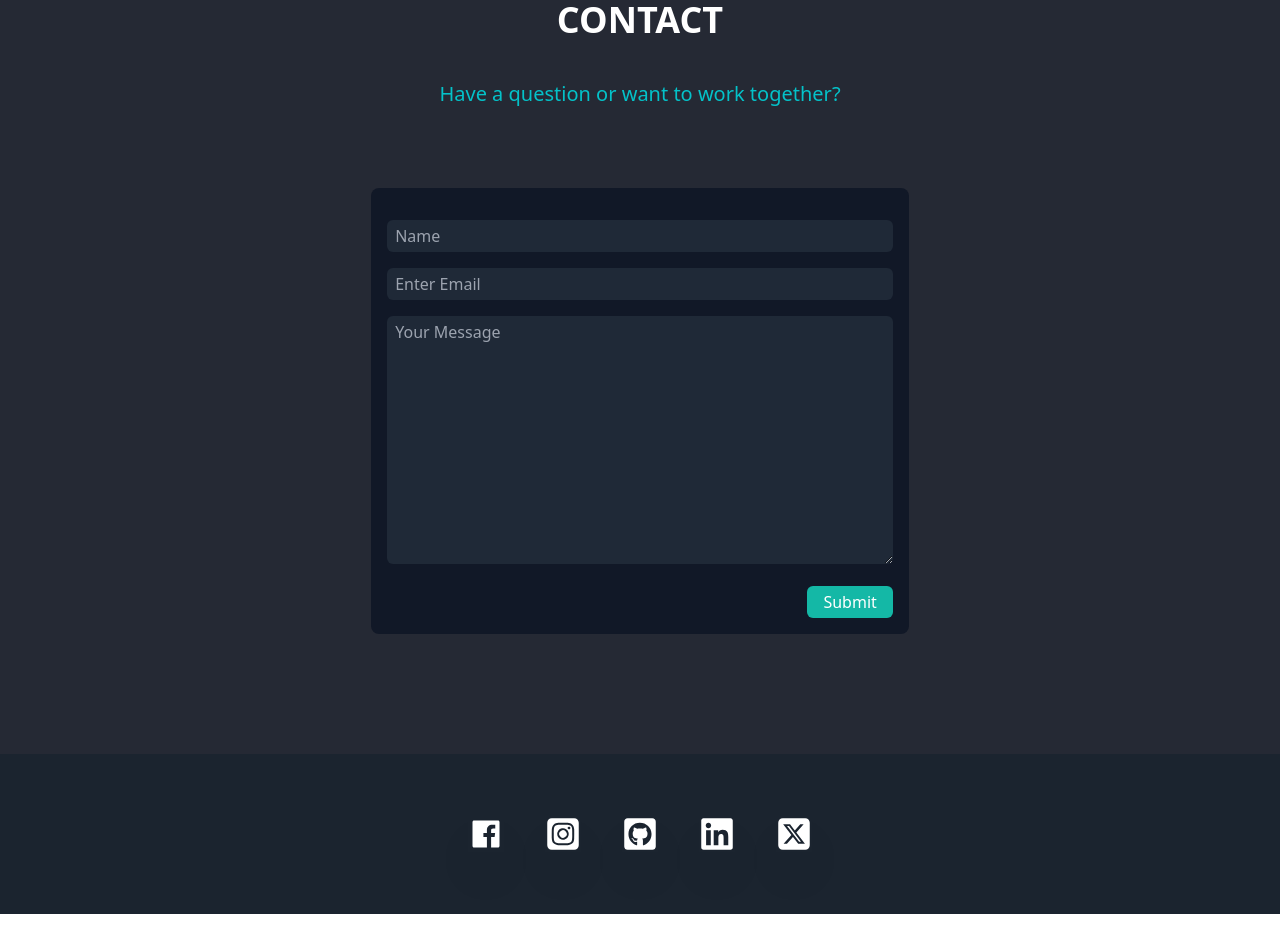
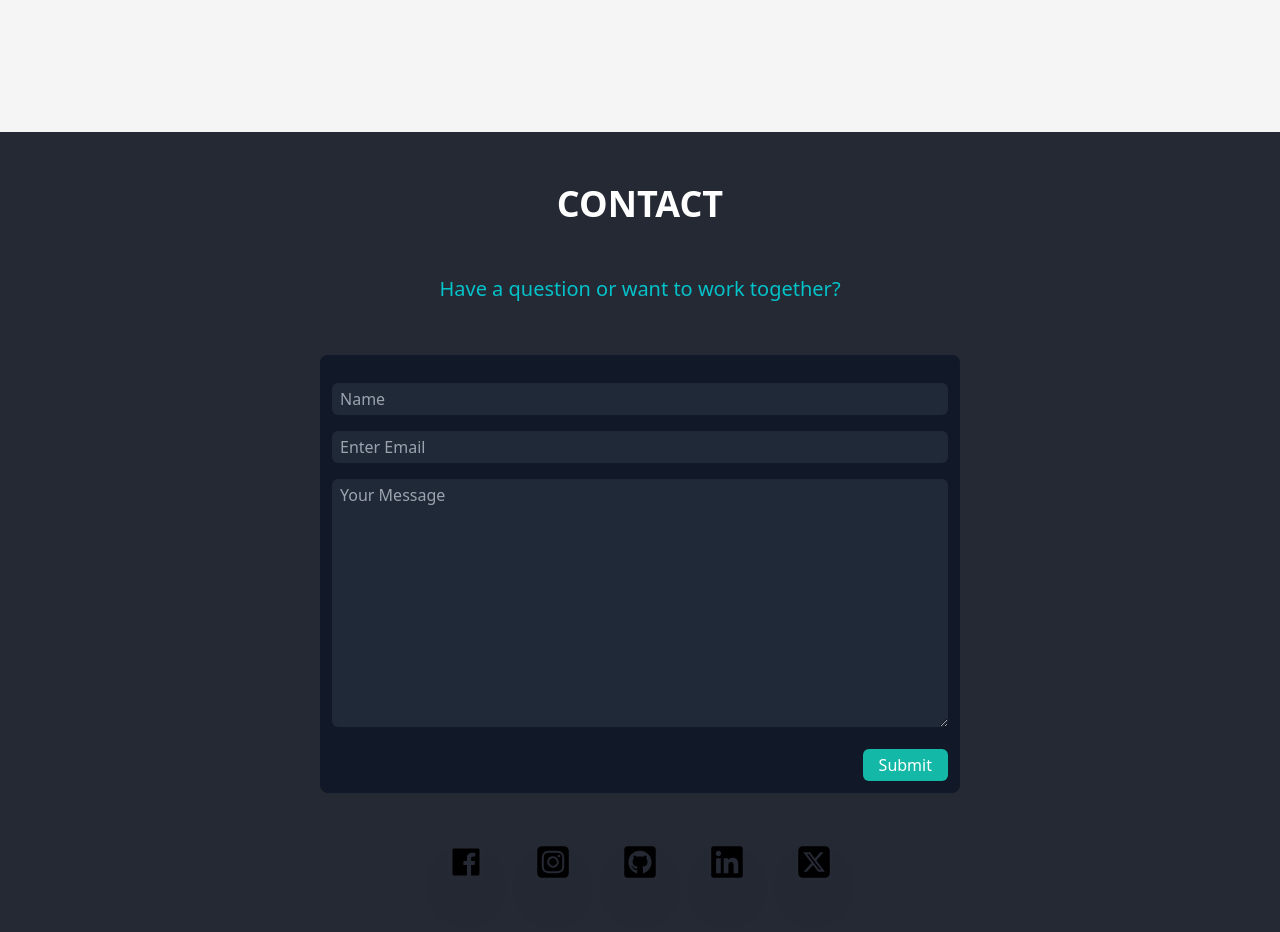
Before and after one commit to ThihaLinn/portfolio, a Next.js app: page / in a window 1280 px wide. Shown: the part 2440-3372 px from the top of the page. Built offline with nearby package versions, Linux system fonts and the light colour scheme.

Commit message:
add some res

```diff
--- a/src/components/About.tsx
+++ b/src/components/About.tsx
@@ -80,7 +80,7 @@ const About = () => {
 
   return (
     <div
-      className="xl:h-[100vh]  bg-[#FFFFFF]  lg:w-[70%] xl:w-[70%] md:w-[70%] sm:w-[80%] w-[90%] mx-auto py-7"
+      className="  bg-[#FFFFFF]  lg:w-[70%] xl:w-[70%] md:w-[70%] sm:w-[80%] w-[90%] mx-auto py-7 "
       id="2"
     >
       <div className="text-4xl font-bold text-gray-500 text-center ">
--- a/src/components/Contact.tsx
+++ b/src/components/Contact.tsx
@@ -42,17 +42,17 @@ const Contact = () => {
   ];
 
   return (
-    <div className="min-h-[100vh] bg-[#252934] " id="4">
-      <div className="   mx-auto pt-10 ">
-        <div className=" xl:w-[60%] lg:w-[70%] md:w-[80%] sm:w-[100%]  mx-auto ">
+    <div className="h-[100vh] bg-[#252934] my-auto" id="4">
+      <div className="mx-auto h-full">
+        <div className="mx-auto flex justify-evenly items-center flex-col h-full w-full ">
           <div className="text-4xl font-bold text-white text-center ">
             CONTACT
           </div>
-          <div className=" text-center text-xl text-[#04C2C9] py-10">
+          <div className=" text-center text-xl text-[#04C2C9] ">
             Have a question or want to work together?
           </div>
-          <div>
-            <div className="my-10 flex flex-col bg-gray-900 rounded-lg p-4  w-[75%] md:w-[80%] lg:w-[70%] xl:w-[70%] mx-auto">
+          <div className="w-3/4 lg:w-4/6 xl:w-3/6 mx-auto">
+            <div className="p-3 flex flex-col bg-gray-900 rounded-lg ">
               <div className="mt-4">
                 <input
                   placeholder="Name"
@@ -88,9 +88,8 @@ const Contact = () => {
               </div>
             </div>
           </div>
-        </div>
-        <div className="relative top-20 bg-[#1B242F] h-40 w-screen">
-          <div className="text-white flex justify-around items-center h-40 mx-auto sm:w-[60%] md:w-[40%] xl:w-[30%] lg:w-[30%]">
+          <div className=" w-[70%] md:w-[50%] lg:w-[30%]">
+            <div className=" flex justify-between">
               {socialLinks.map((socialLink) => {
                 return (
                   <Link
@@ -107,6 +106,7 @@ const Contact = () => {
           </div>
         </div>
       </div>
+    </div>
   );
 };
 
--- a/src/components/Home.tsx
+++ b/src/components/Home.tsx
@@ -1,4 +1,5 @@
 import React from "react";
+
 
 const Home = () => {
   return (
--- a/src/pages/index.tsx
+++ b/src/pages/index.tsx
@@ -10,7 +10,7 @@ const inter = Inter({ subsets: ["latin"] });
 
 export default function index() {
   return (
-    <div>
+    <div className="w-screen scroll-smooth">
       <Home />
       <About />
       <Projects />
```
Also changed, not shown: src/styles/globals.css (line endings or trailing spaces), src/styles/style.css (deleted), src/styles/style.scss (added). Lines whose indentation alone changed are shown as unchanged.
